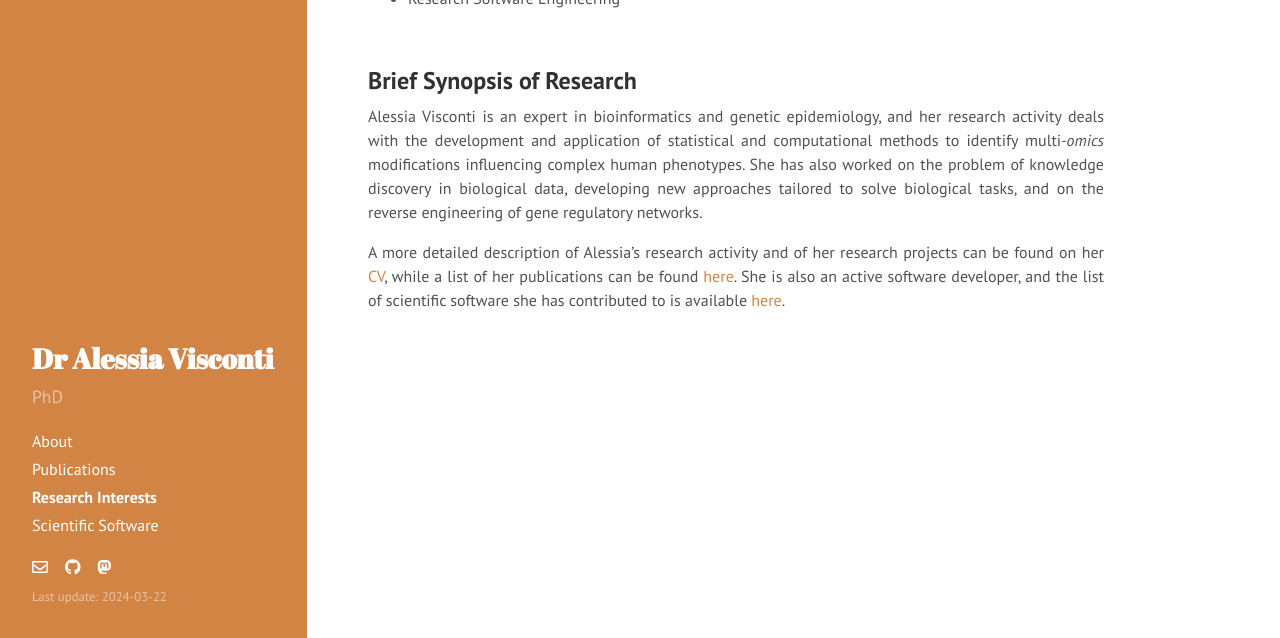
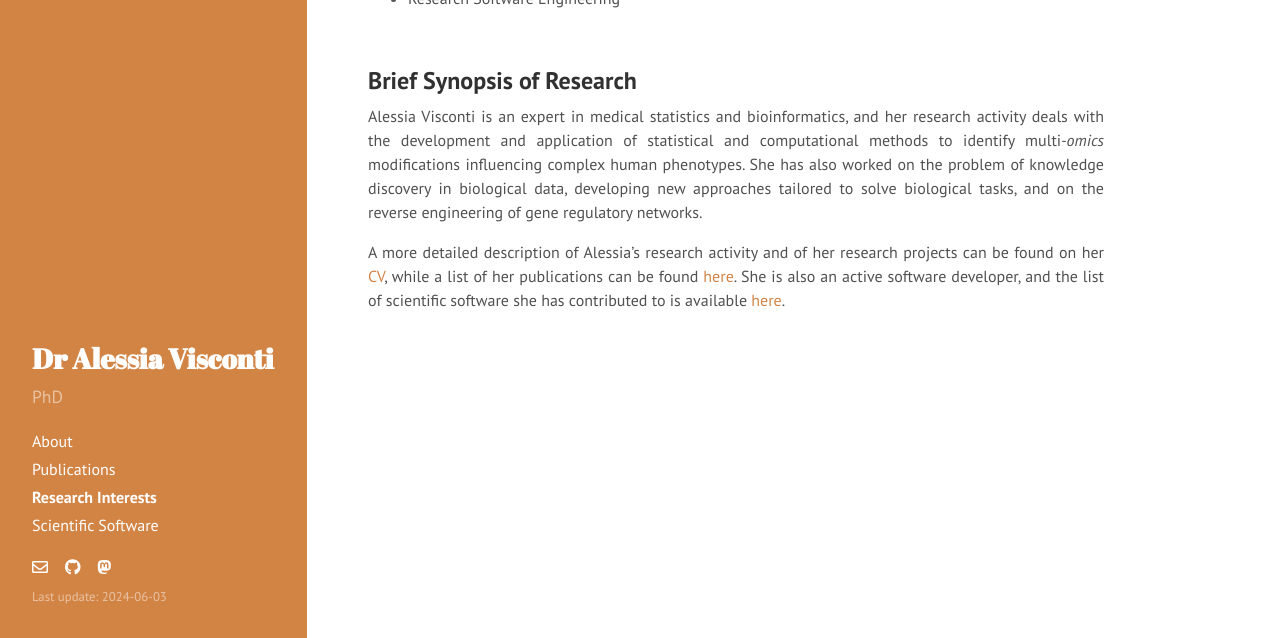
Before and after one commit to alesssia/alesssia.github.io, a Jekyll site: the page built from research.md, in a window 1280 px wide. Shown: the part 262-900 px from the top of the page. Built offline with Jekyll 4.4.1, drawn with Linux system fonts in a browser that asks for light colours; nearby versions of some CDN libraries; a style sheet for code colours, icons or effects is not loaded.

Commit message:
Added Collegio Docenti PhD to CV, plus minor edits

```diff
--- a/_config.yml
+++ b/_config.yml
@@ -11,7 +11,7 @@ tagline:     ''
 description: 'PhD'
 url:         http://alesssia.github.io/
 baseurl:     /
-lastmod:    '2024-03-22'
+lastmod:    '2024-06-03'
 
 author:
   name:      'Alessia Visconti'
--- a/research.md
+++ b/research.md
@@ -16,7 +16,7 @@ title: Research Interests
 
 ## Brief Synopsis of Research
 
-Alessia Visconti is an expert in bioinformatics and genetic epidemiology, and her research activity deals with the development and application of statistical and computational methods to identify multi*-omics* modifications influencing complex human phenotypes.
+Alessia Visconti is an expert in medical statistics and bioinformatics, and her research activity deals with the development and application of statistical and computational methods to identify multi*-omics* modifications influencing complex human phenotypes.
 She has also worked on the problem of knowledge discovery in biological data, developing new approaches tailored to solve biological tasks, and on the reverse engineering of gene regulatory networks.
 
 A more detailed description of Alessia's research activity and of her research projects can be found on her [CV]({{ "/" | relative_url }}assets/CV-Visconti.pdf), while a list of her publications can be found [here]({{ "/" | relative_url }}publications/). She is also an active software developer, and the list of scientific software she has contributed to is available [here]({{ "/" | relative_url }}software/).
```
Also changed, not shown: 2 other files.
